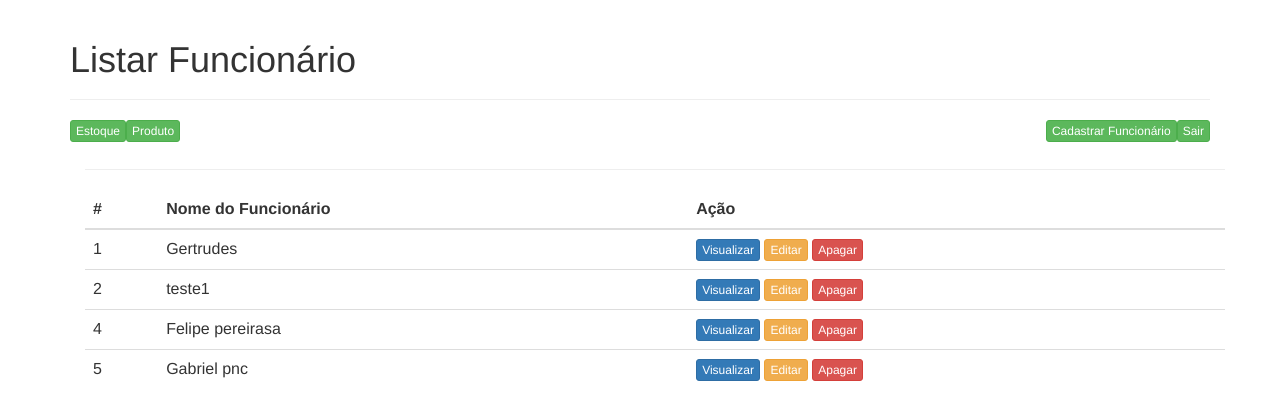
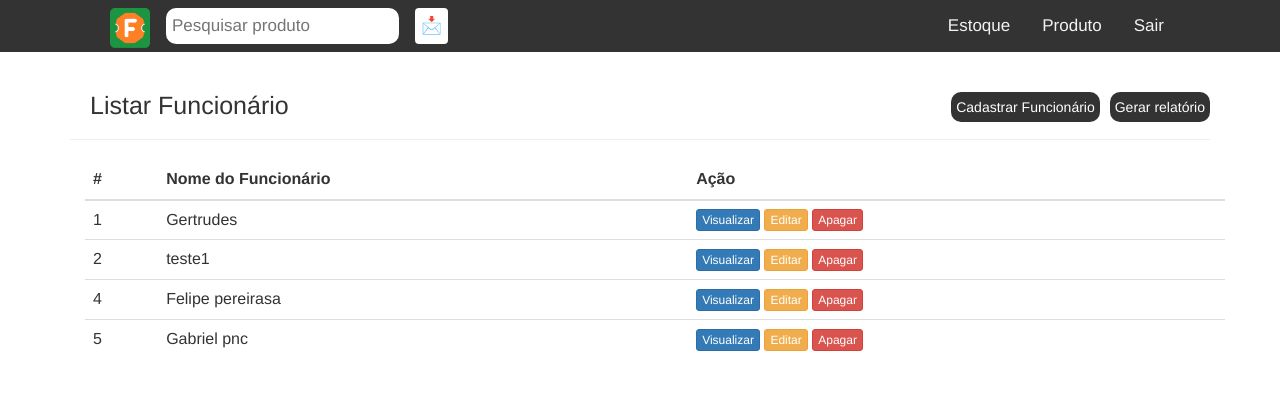
Before and after one commit to JuniorJWJ/Estock, a PHP site: page /estock-master/funcionario.php in a window 1280 px wide. Shown: the top 420 px of the page. Run offline with PHP 8.4, Linux system fonts and the light colour scheme; a user stored in the database is signed in; data comes from the database, SQL or seed files in the repository; data that the repository does not hold is empty; some libraries are stand-ins or nearby versions.

```diff
--- a/funcionario.php
+++ b/funcionario.php
@@ -14,31 +14,23 @@
 			<meta name="viewport" content="width=device-width, initial-scale=1">
 			<title>Modal</title>
 			<link href="css/bootstrap.min.css" rel="stylesheet">
+			<link rel="stylesheet" type="text/css" href="css/style.css">
 
 		</head>
 		<body>
+		<?php include_once("header_funcionario.php")?>
 		<div class="container theme-showcase" role="main">
 			<div class="page-header">
-				<h1>Listar Funcionário</h1>
+				<?php
+				if($_SESSION['permissao']=="1"){?>
+					<a href="http://localhost/estock-master/arquivo.php"><button type="button" class="quadrinhoarredondadoexemplo pull-right" >Gerar relatório</button></a>
+					<button type="button" class="quadrinhoarredondadoexemplo pull-right" data-toggle="modal" data-target="#myModalCadFunc">Cadastrar Funcionário</button>
+					<h1>Listar Funcionário</h1>
+				<?php } ?>
 			</div>
-			<div class="pull-right">
-				<a href="http://localhost/estock-master/sair.php"><button type="button" class="btn btn-xs btn-success" >Sair</button></a>
-			</div>
-			<div class="pull-left">
-					<a href="http://localhost/estock-master/Estoque.php"><button type="button" class="btn btn-xs btn-success" >Estoque</button></a>
-			</div>
-			<?php
-            if($_SESSION['permissao']=="1"){?>
-                <div class="pull-left">
-					<a href="http://localhost/estock-master/produto.php"><button type="button" class="btn btn-xs btn-success"  >Produto</button></a>
-			    </div>
-				<div class="pull-right">
-					<button type="button" class="btn btn-xs btn-success" data-toggle="modal" data-target="#myModalCadFunc">Cadastrar Funcionário</button>
-				</div>
-			<?php } ?>
+
 			<div class="container theme-showcase" role="main">
-				<div class="page-header">
-				</div>
+
 				<div class="row">
 					<div class="col-md-12">
 						<table class="table">
--- /dev/null
+++ b/header_funcionario.php
@@ -0,0 +1,12 @@
+<div class="topnav">
+	<div class="vazio">
+		<a href="http://localhost/estock-master/sair.php">Sair</a>
+        <a href="http://localhost/estock-master/produto.php">Produto</a>
+		<a href="http://localhost/estock-master/estoque.php">Estoque</a>
+	</div>
+	<img src="images/Logo.png">
+
+	<input type="text" placeholder="Pesquisar produto">
+	<button type="submit" class="btn btn-default">&#128233;</button>
+
+</div>
```
Also changed, not shown: estoque.php (+54 -7 lines), js/script.js (deleted, +0 -41 lines).
